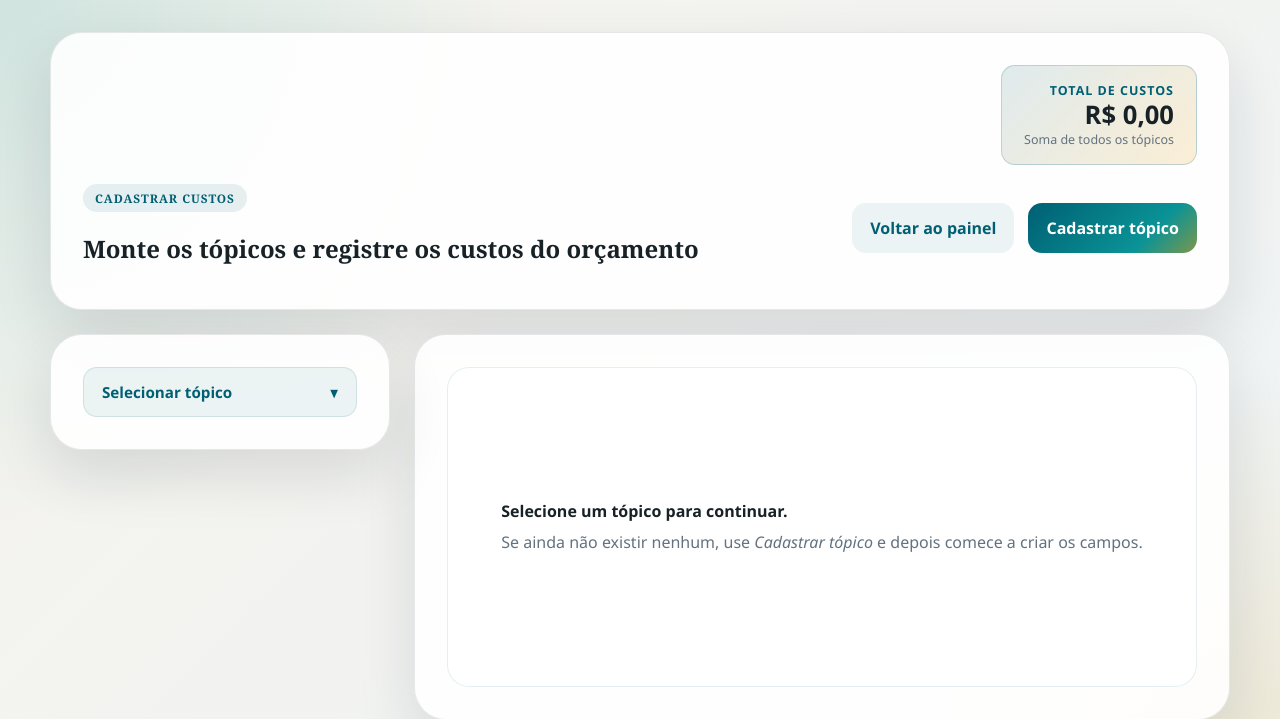
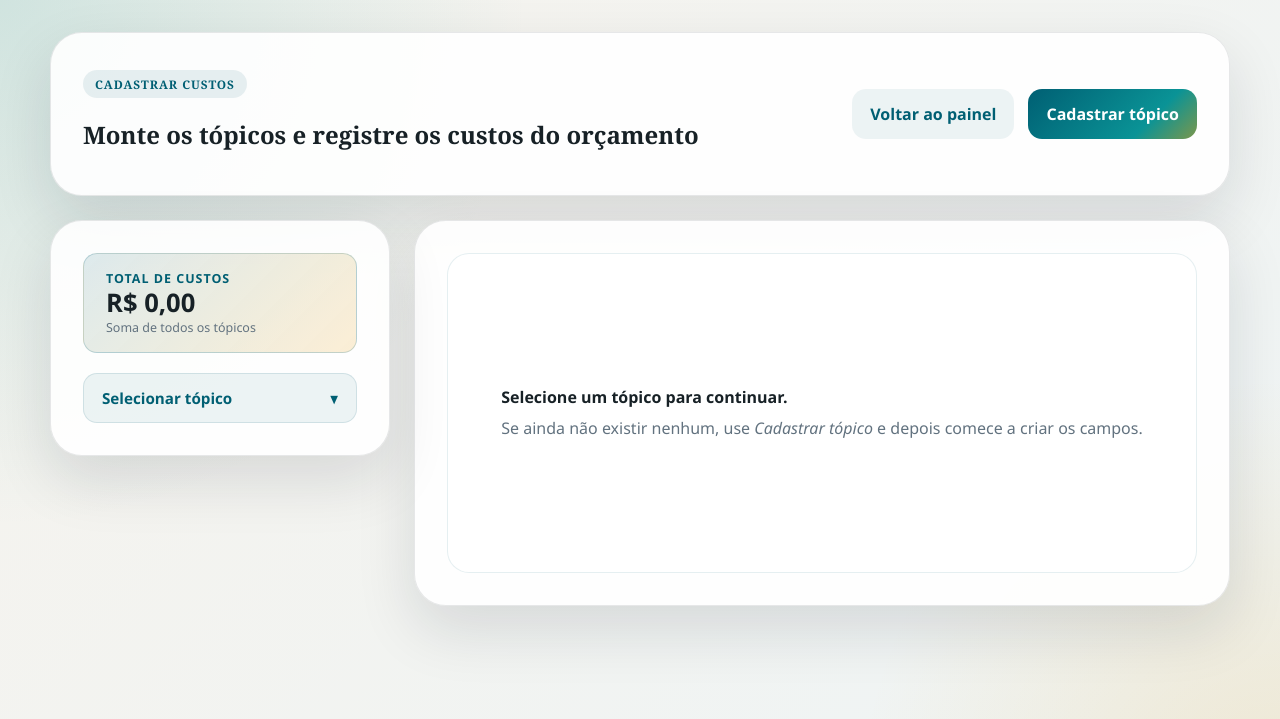
Before and after one commit to fabianopolone123/site_samela_faculdade, a Django app: page /cadastrar-campos/ in a window 1280 px wide. Shown: the top 719 px of the page. Run offline with Django 5.2, Linux system fonts and the light colour scheme; a user stored in the database is signed in.

Commit message:
Move card de total geral para a sidebar acima do dropdown de topicos
Co-Authored-By: Claude Sonnet 4.6 <noreply@anthropic.com>

```diff
--- a/static/css/app.css
+++ b/static/css/app.css
@@ -1278,7 +1278,7 @@ tr.is-selected {
 .all-topics-total-card {
     display: flex;
     flex-direction: column;
-    align-items: flex-end;
+    align-items: flex-start;
     gap: 2px;
     padding: 16px 22px;
     border-radius: var(--radius-md);
--- a/templates/accounts/budget_product_form.html
+++ b/templates/accounts/budget_product_form.html
@@ -15,16 +15,9 @@
                 <span class="eyebrow">Cadastrar custos</span>
                 <h1>Monte os tópicos e registre os custos do orçamento</h1>
             </div>
-            <div class="builder-hero-right">
-                <div class="all-topics-total-card">
-                    <span>Total de custos</span>
-                    <strong>R$&nbsp;{{ all_topics_total|floatformat:2 }}</strong>
-                    <small>Soma de todos os tópicos</small>
-                </div>
-                <div class="workspace-links">
-                    <a href="{% url 'dashboard' %}" class="button-secondary dashboard-secondary">Voltar ao painel</a>
-                    <button type="button" class="button-primary" data-open-modal="topic-modal">Cadastrar tópico</button>
-                </div>
+            <div class="workspace-links">
+                <a href="{% url 'dashboard' %}" class="button-secondary dashboard-secondary">Voltar ao painel</a>
+                <button type="button" class="button-primary" data-open-modal="topic-modal">Cadastrar tópico</button>
             </div>
         </section>
 
@@ -40,6 +33,12 @@
 
         <section class="workspace-grid builder-grid">
             <article class="workspace-card builder-sidebar">
+                <div class="all-topics-total-card">
+                    <span>Total de custos</span>
+                    <strong>R$&nbsp;{{ all_topics_total|floatformat:2 }}</strong>
+                    <small>Soma de todos os tópicos</small>
+                </div>
+
                 <div class="topic-dropdown-wrap">
                     <button type="button" class="topic-dropdown-trigger" id="topics-trigger">
                         <span>{{ selected_topic.name|default:"Selecionar tópico" }}</span>
```
